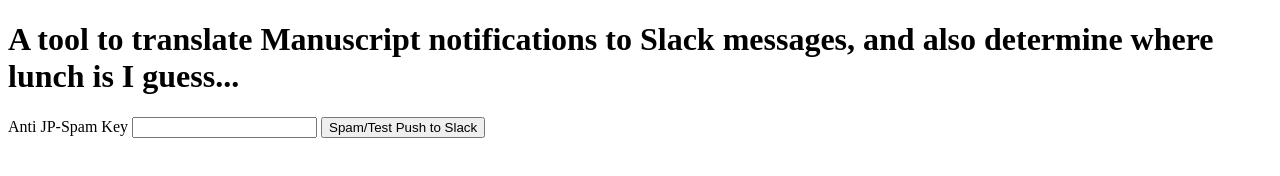
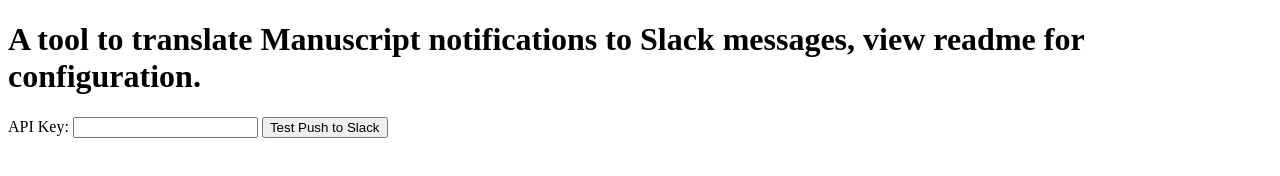
Before and after one commit to matthewbierman/Manuscript-to-Slack-Glitch-App, a website: page public/views/index.html in a window 1280 px wide. Drawn offline with Linux system fonts and the light colour scheme.

Commit message:
🌾👶 Updated with Glitch - Removing JP specific error messages

```diff
--- a/public/scripts/index.js
+++ b/public/scripts/index.js
@@ -9,11 +9,11 @@
     }
     else if (request.status == 500)
     {
-      alert("it broked :(");
+      alert("failed to update slack :(");
     }
     else if (request.status == 401)
     {
-      alert("JP is not authorized :(");
+      alert("not authorized :(, invalid key?");
     }
   }
 };
--- a/public/views/index.html
+++ b/public/views/index.html
@@ -13,15 +13,15 @@
   <body>
     <header>
       <h1>
-        A tool to translate Manuscript notifications to Slack messages, and also determine where lunch is I guess...
+        A tool to translate Manuscript notifications to Slack messages, view readme for configuration.
       </h1>
     </header>
 
-    Anti JP-Spam Key
+    API Key:
 
     <input type="text" id="txtAPIKey" />
 
-    <button type="button" id="btnSendTest">Spam/Test Push to Slack</button>
+    <button type="button" id="btnSendTest">Test Push to Slack</button>
 
     <!-- Your web-app is https, so your scripts need to be too
     <script src="https://code.jquery.com/jquery-2.2.1.min.js"
```
